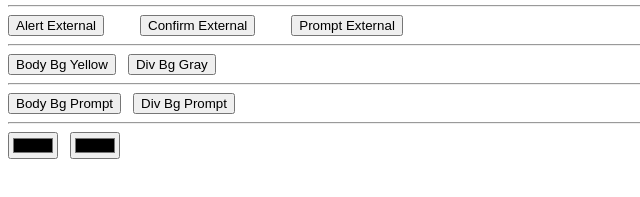
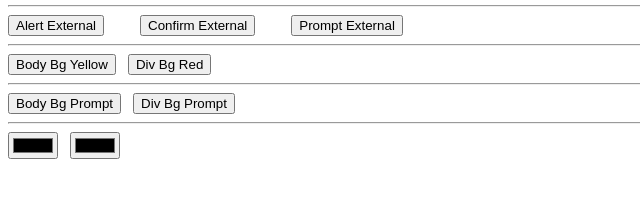
Before and after one commit to RahilVaghasiya/200103101047, a plain HTML site: page 200103101047_JAVA_SCRIPT/Javascript.html in a window 1280 px wide. Shown: the part 389-586 px from the top of the page, 0-640 px from the left. Drawn offline with Linux system fonts and the light colour scheme.

Commit message:
Update Javascript.html

```diff
--- a/200103101047_JAVA_SCRIPT/Javascript.html
+++ b/200103101047_JAVA_SCRIPT/Javascript.html
@@ -64,7 +64,7 @@
         <input type="button" value="Prompt External" onclick="demoPromptExternal()"><hr/>
 
         <input type="button" value="Body Bg Yellow" onclick="bodyBGYellow()" />&nbsp;&nbsp;
-		<input type="button" value="Div Bg Gray" onclick="divBGRed()" />&nbsp;&nbsp;<hr/>
+		<input type="button" value="Div Bg Red" onclick="divBGRed()" />&nbsp;&nbsp;<hr/>
 
 		<input type="button" value="Body Bg Prompt" onclick="bodyBGDynamic()" />&nbsp;&nbsp;
 		<input type="button" value="Div Bg Prompt" onclick="divBGDynamic()" />&nbsp;&nbsp;<hr/>
```
